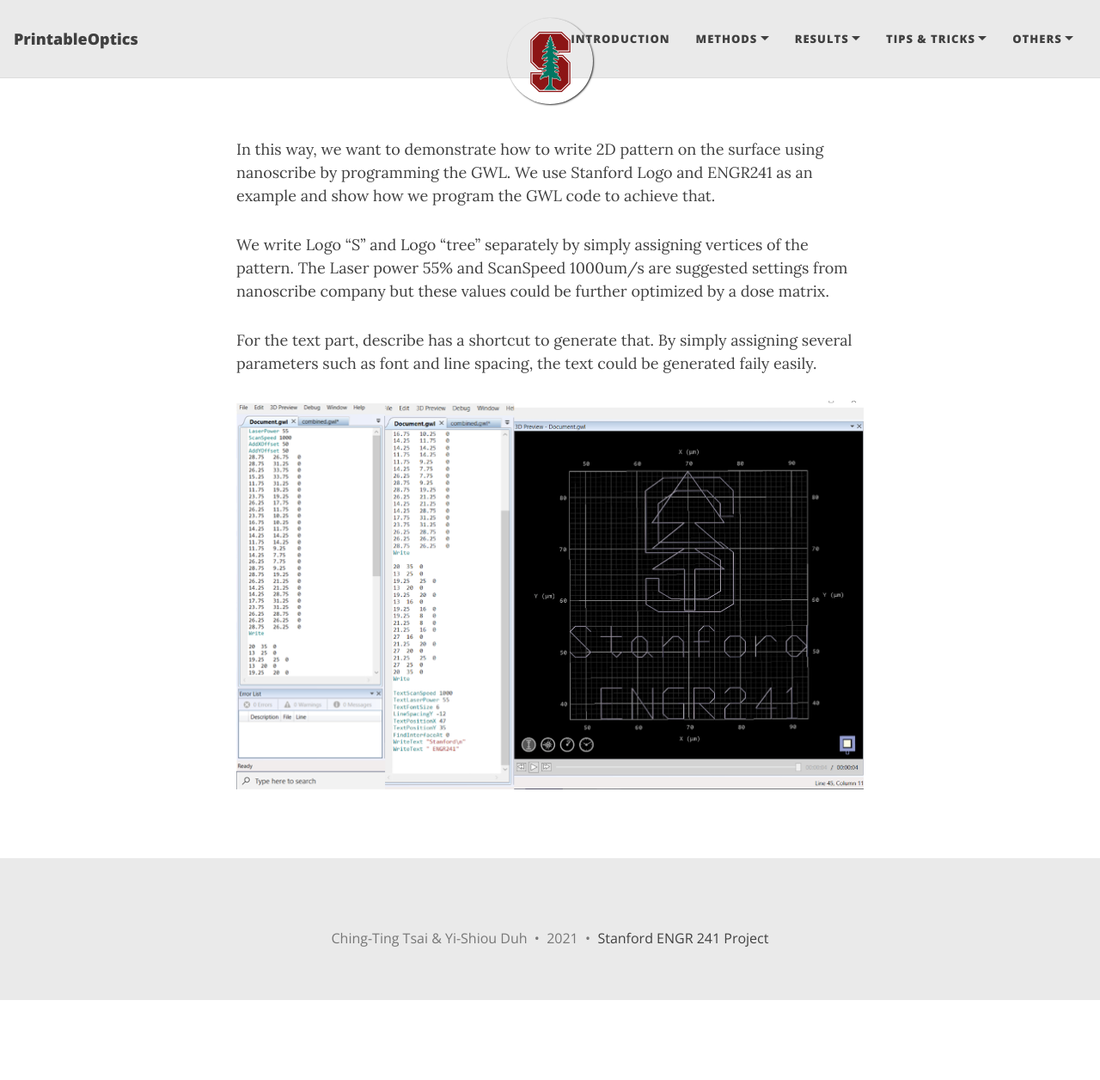
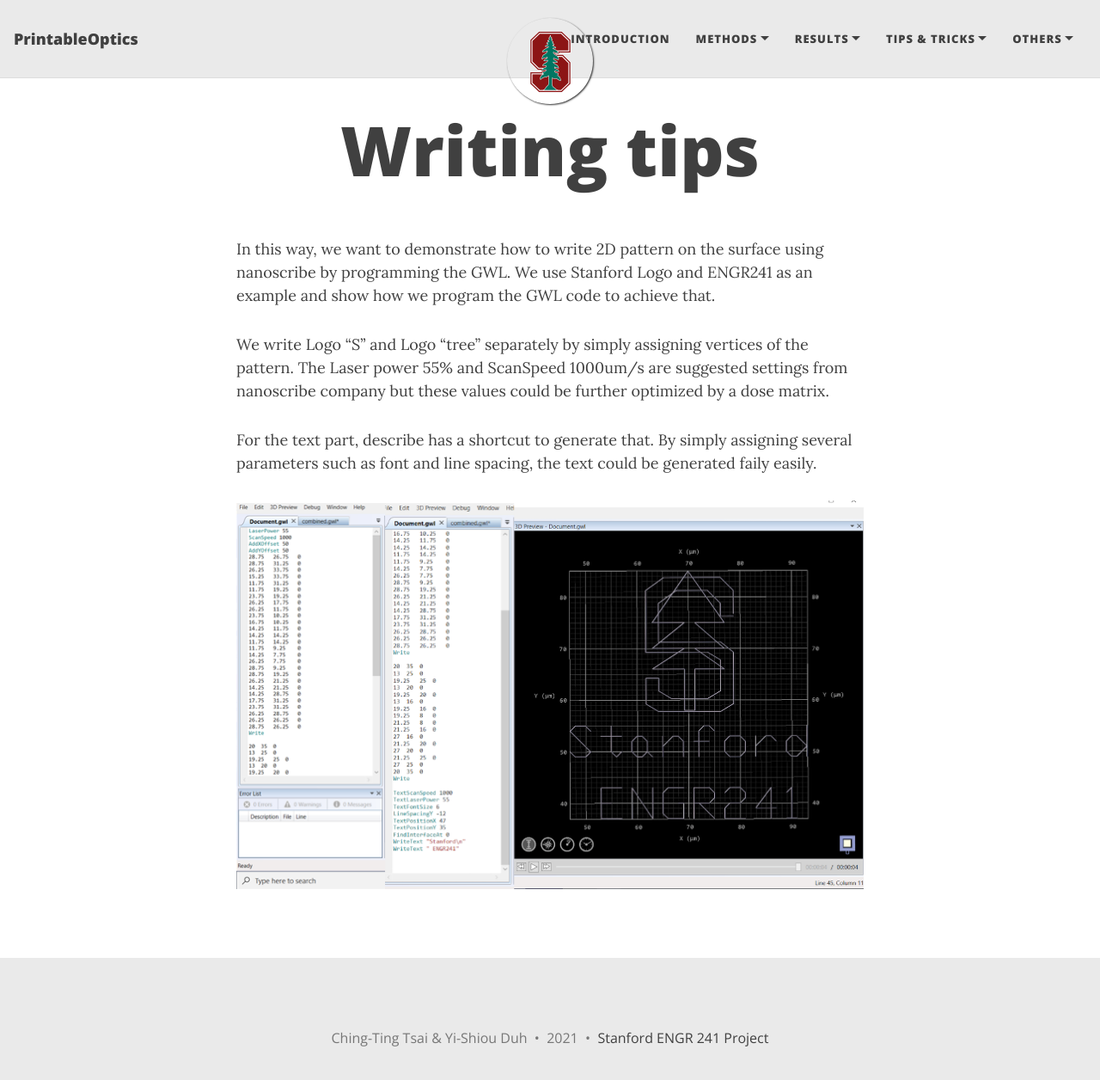
Before and after one commit to tingtsai/PrintableOptics, a Jekyll site: the page built from gwl.md, in a window 1280 px wide and 1279 px high. Shown: the top 1256 px of the window at 86% size. Built offline with Jekyll 4.4.1, drawn with Linux system fonts in a browser that asks for light colours; nearby versions of some CDN libraries; our own code applies the rules of GitHub Pages for plain Markdown files.

Commit message:
Update gwl.md

```diff
--- a/gwl.md
+++ b/gwl.md
@@ -1,3 +1,8 @@
+---
+layout: page
+title: Writing tips
+---
+
 In this way, we want to demonstrate how to write 2D pattern on the surface using nanoscribe by programming the GWL. We use Stanford Logo and ENGR241 as an example and show how we program the GWL code to achieve that.
 
 We write Logo "S" and Logo "tree" separately by simply assigning vertices of the pattern. The Laser power 55% and ScanSpeed 1000um/s are suggested settings from nanoscribe company but these values could be further optimized by a dose matrix.
```
